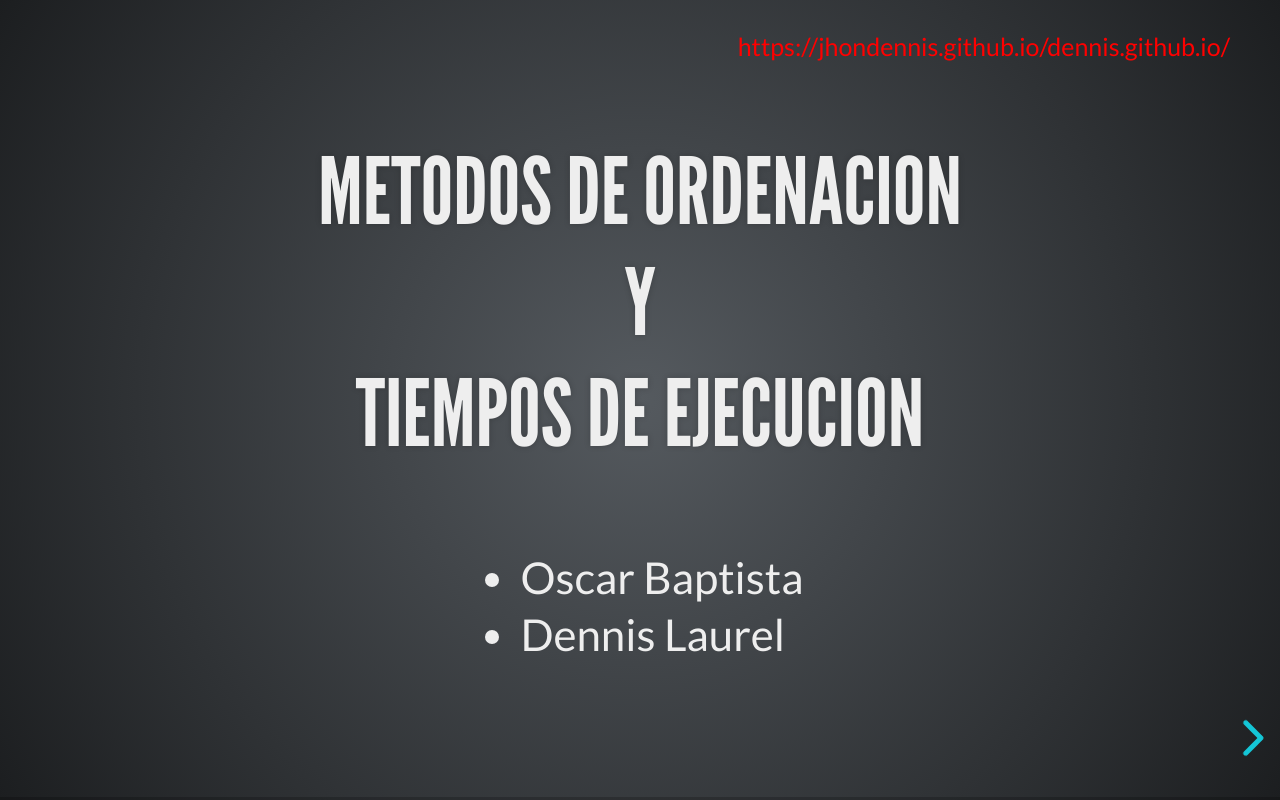
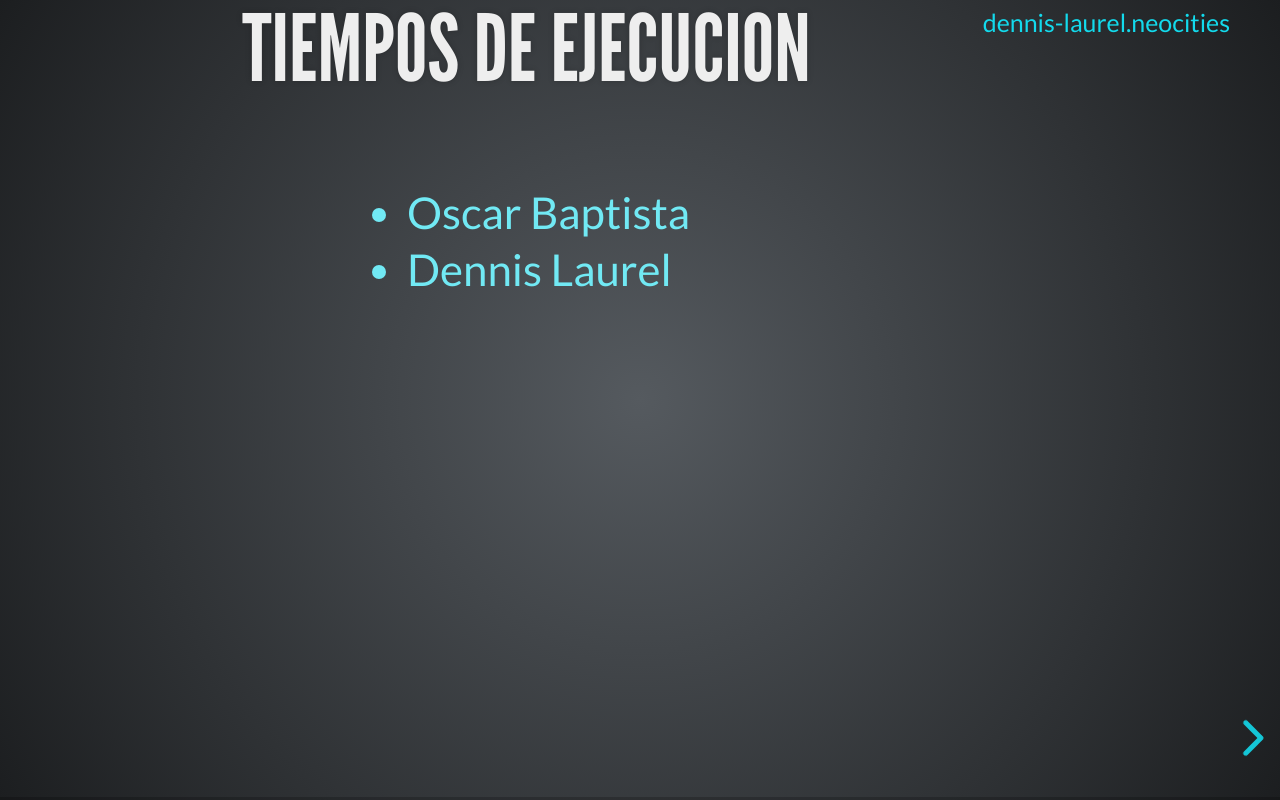
Before and after one commit to jhondennis/ordenamiento.github.io, a website: page index.html in a window 1280 px wide. Drawn offline with nearby package versions, Linux system fonts and the light colour scheme; some packages are replaced by stand-ins of ours.

Commit message:
Update index.html

```diff
--- a/index.html
+++ b/index.html
@@ -43,7 +43,7 @@
             <td>delunoalcinco</td>
           </tr>
         </table> -->
-        <p>https://jhondennis.github.io/dennis.github.io/</p>
+        <a href="https://dennis-laurel.neocities.org/">dennis-laurel.neocities<a/>
       </div>
 			<!-- Any section element inside of this container is displayed as a slide -->
 			<div class="slides">
```
